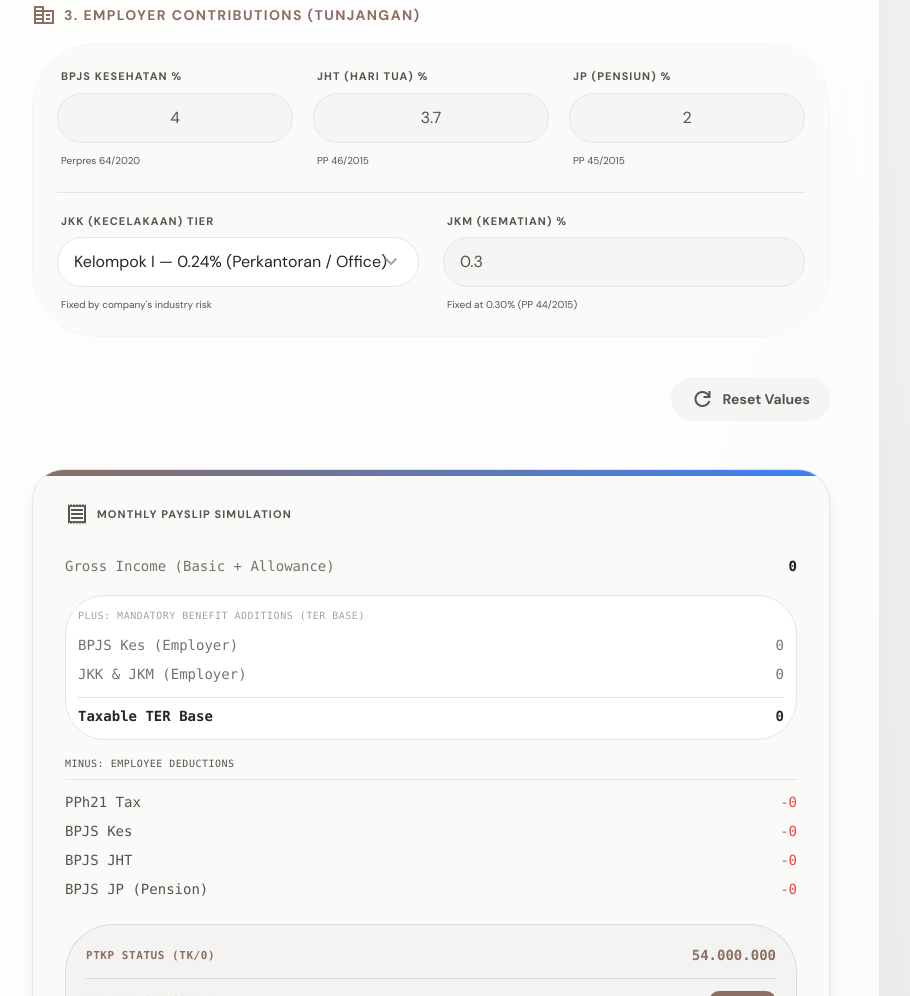
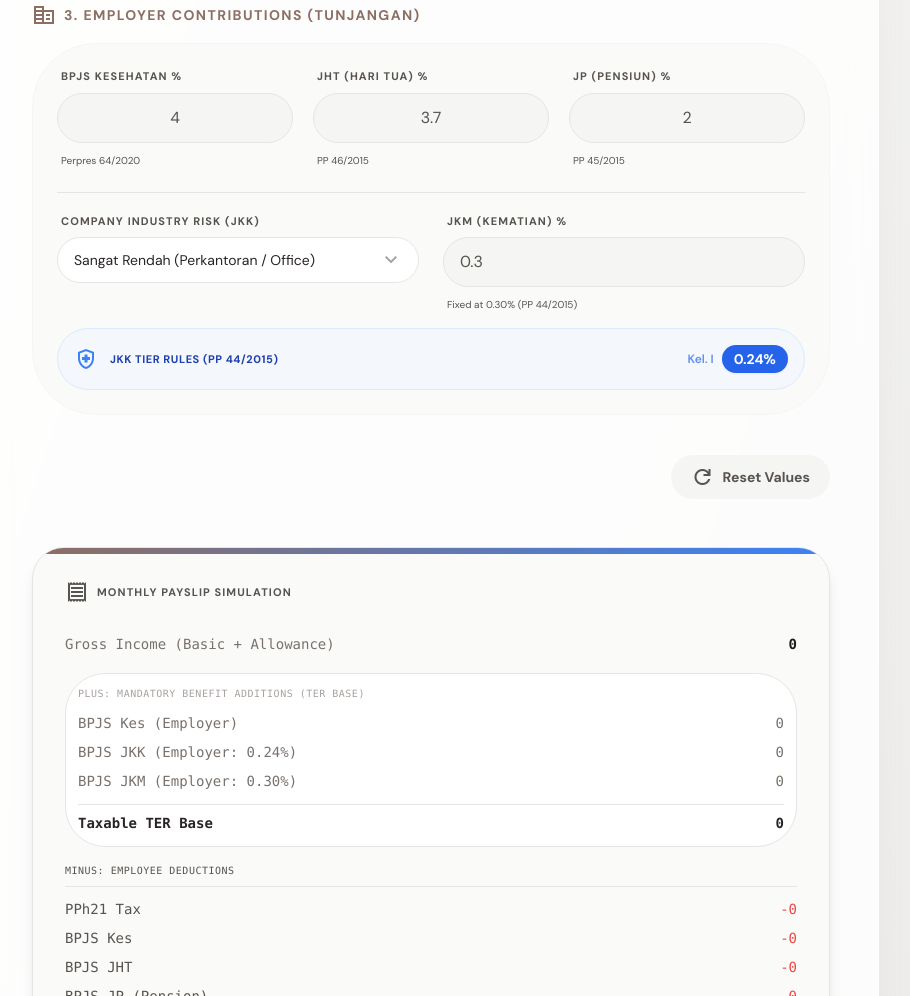
Before and after one commit to alifgiant/alifgiant.github.io, an Eleventy site: page src/tools/salary.njk in a window 1280 px wide. Shown: the part 1405-2401 px from the top of the page, without its empty margins (209-1119 px from the left). Built offline with nearby package versions, Linux system fonts and the light colour scheme; Eleventy itself is replaced by a stand-in of ours; files that its build step writes are made by us from their sources; what markdown-it-multimd-table would draw is missing.

Commit message:
update risk layout

```diff
--- a/src/tools/salary.njk
+++ b/src/tools/salary.njk
@@ -151,25 +151,37 @@ permalink: /tools/salary/
                         </div>
                     </div>
 
-                    <div class="pt-5 border-t border-stone-200 grid grid-cols-1 md:grid-cols-2 gap-6">
+                    <div class="pt-5 border-t border-stone-200">
+                        <div class="grid grid-cols-1 md:grid-cols-2 gap-6">
                             <div class="flex flex-col gap-2">
-                            <label class="text-[11px] font-bold uppercase tracking-widest text-text-muted ml-1">JKK (Kecelakaan) Tier</label>
+                                <label class="text-[11px] font-bold uppercase tracking-widest text-text-muted ml-1">Company Industry Risk (JKK)</label>
                                 <div class="relative">
-                                <select x-model="jkkTier" @change="recalculate()" class="block w-full px-4 py-3 bg-white border border-stone-200 rounded-2xl text-text-main appearance-none focus:border-primary focus:ring-1 focus:ring-primary transition-all">
+                                    <select x-model="jkkTier" @change="recalculate()" class="block w-full px-4 py-3 bg-white border border-stone-200 rounded-2xl text-text-main appearance-none focus:border-primary focus:ring-1 focus:ring-primary transition-all text-sm">
                                         <template x-for="tier in jkkTiers" :key="tier.tier">
-                                        <option :value="tier.tier" x-text="tier.label"></option>
+                                            <option :value="tier.tier" x-text="tier.name"></option>
                                         </template>
                                     </select>
                                     <div class="pointer-events-none absolute inset-y-0 right-0 flex items-center px-4 text-stone-400">
                                         <span class="material-symbols-outlined text-sm">expand_more</span>
                                     </div>
                                 </div>
-                            <p class="text-[10px] text-text-muted ml-1 mt-0.5">Fixed by company's industry risk</p>
                             </div>
                             <div class="flex flex-col gap-2">
                                 <label class="text-[11px] font-bold uppercase tracking-widest text-text-muted ml-1">JKM (Kematian) %</label>
                                 <input type="text" x-model="rateInputs.jkm" disabled class="block w-full px-4 py-3 bg-stone-100 border border-stone-200 rounded-2xl text-text-muted cursor-not-allowed text-center md:text-left" />
                                 <p class="text-[10px] text-text-muted ml-1 mt-0.5">Fixed at 0.30% (PP 44/2015)</p>
+                            </div>
+                        </div>
+
+                        <div class="bg-blue-50/50 border border-blue-100 rounded-2xl p-4 flex flex-row items-center justify-between mt-4">
+                            <div class="flex items-center gap-3">
+                                <span class="material-symbols-outlined text-blue-500">health_and_safety</span>
+                                <span class="text-[11px] font-bold uppercase tracking-wider text-blue-800">JKK Tier Rules (PP 44/2015)</span>
+                            </div>
+                            <div class="flex items-center gap-2">
+                                <span class="text-xs font-semibold text-blue-600/70" x-text="m.jkkTierData?.label"></span>
+                                <span class="bg-blue-600 text-white text-sm font-bold px-3 py-1 rounded-xl shadow-sm" x-text="m.jkkTierData?.rate + '%'"></span>
+                            </div>
                         </div>
                     </div>
                 </div>
@@ -206,7 +218,10 @@ permalink: /tools/salary/
                                     <span>BPJS Kes (Employer)</span><span class="text-right" x-text="format(m.monthlyBPJSEmployer)"></span>
                                 </div>
                                 <div class="grid grid-cols-[minmax(0,1fr)_auto] items-center gap-x-4 py-1 text-stone-500">
-                                    <span>JKK & JKM (Employer)</span><span class="text-right" x-text="format(m.jkkJkmEmployerMonthly)"></span>
+                                    <span>BPJS JKK (Employer: <span x-text="m.jkkTierData?.rate + '%'"></span>)</span><span class="text-right" x-text="format(m.jkkMonthly)"></span>
+                                </div>
+                                <div class="grid grid-cols-[minmax(0,1fr)_auto] items-center gap-x-4 py-1 text-stone-500">
+                                    <span>BPJS JKM (Employer: 0.30%)</span><span class="text-right" x-text="format(m.jkmMonthly)"></span>
                                 </div>
                                 <div class="grid grid-cols-[minmax(0,1fr)_auto] items-center gap-x-4 pt-2 mt-2 border-t border-stone-200 font-bold text-stone-800">
                                     <span>Taxable TER Base</span><span class="text-right" x-text="format(m.taxableGross)"></span>
@@ -379,11 +394,11 @@ permalink: /tools/salary/
             // JKK risk classification tiers per PP 44/2015 Lampiran I
             jkkTier: 1,
             jkkTiers: [
-                { tier: 1, label: 'Kelompok I — 0.24% (Perkantoran / Office)', rate: 0.24 },
-                { tier: 2, label: 'Kelompok II — 0.54% (Perdagangan / Trade)', rate: 0.54 },
-                { tier: 3, label: 'Kelompok III — 0.89% (Industri ringan / Light industry)', rate: 0.89 },
-                { tier: 4, label: 'Kelompok IV — 1.27% (Industri sedang / Medium industry)', rate: 1.27 },
-                { tier: 5, label: 'Kelompok V — 1.74% (Industri berat / Heavy industry)', rate: 1.74 }
+                { tier: 1, name: 'Sangat Rendah (Perkantoran / Office)', label: 'Kel. I', rate: 0.24 },
+                { tier: 2, name: 'Rendah (Perdagangan / Trade)', label: 'Kel. II', rate: 0.54 },
+                { tier: 3, name: 'Sedang (Industri Ringan)', label: 'Kel. III', rate: 0.89 },
+                { tier: 4, name: 'Tinggi (Industri Sedang)', label: 'Kel. IV', rate: 1.27 },
+                { tier: 5, name: 'Sangat Tinggi (Industri Berat)', label: 'Kel. V', rate: 1.74 }
             ],
             // Wage caps: contribution base is capped at these amounts regardless of actual salary.
             // BPJS Kesehatan: Perpres 64/2020 Ps.32 — cap fixed at Rp 12,000,000.
@@ -731,7 +746,9 @@ permalink: /tools/salary/
                     terCategory: ter.category,
                     terRate: ter.rate,
                     monthlyBPJSEmployer: bpjsEmployerMonthly,
-                    jkkJkmEmployerMonthly: jkkMonthly + jkmMonthly
+                    jkkMonthly: jkkMonthly,
+                    jkmMonthly: jkmMonthly,
+                    jkkTierData: selectedTier
                 };
             }
         }
```
Lines whose indentation alone changed are shown as unchanged.
